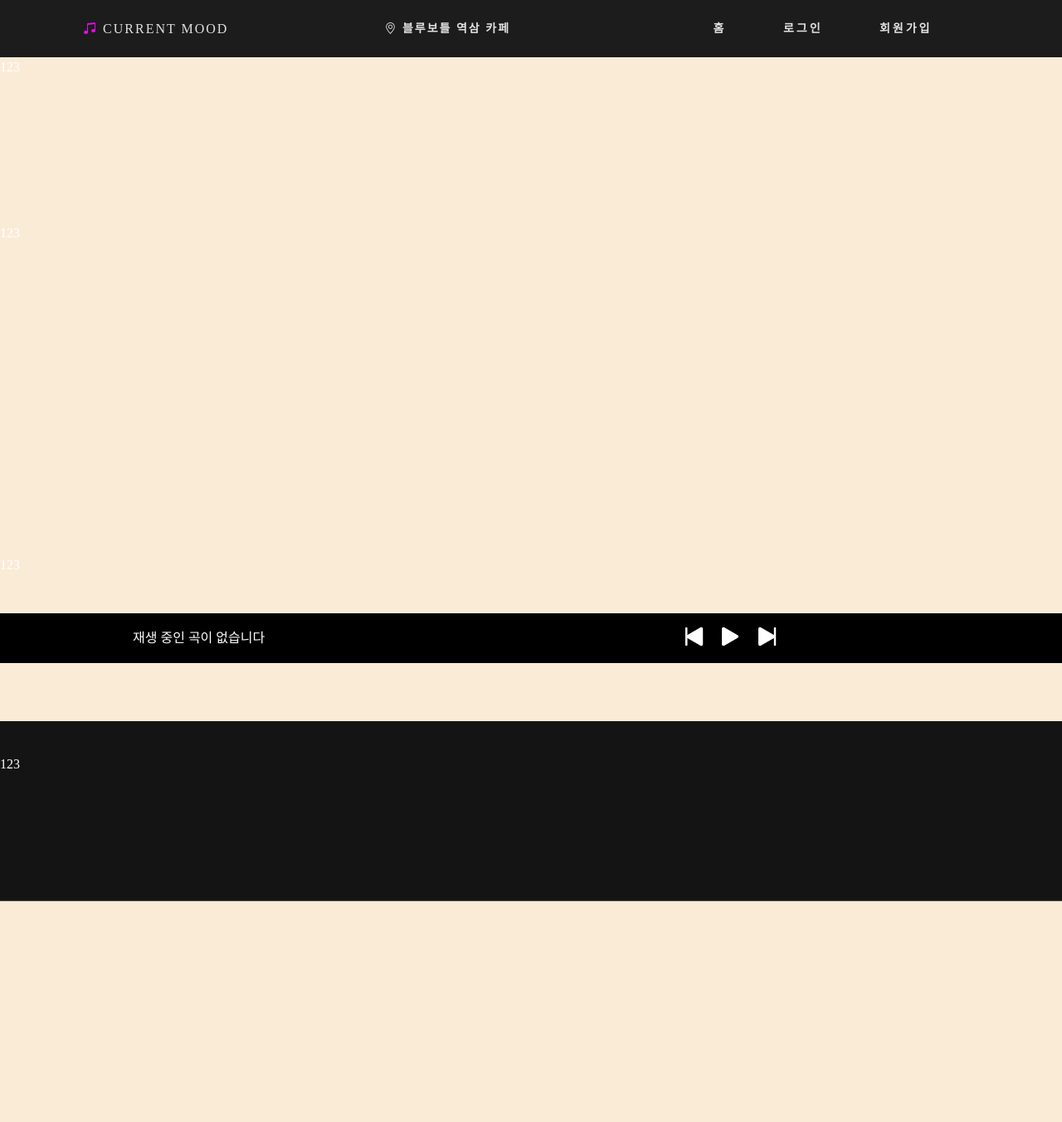
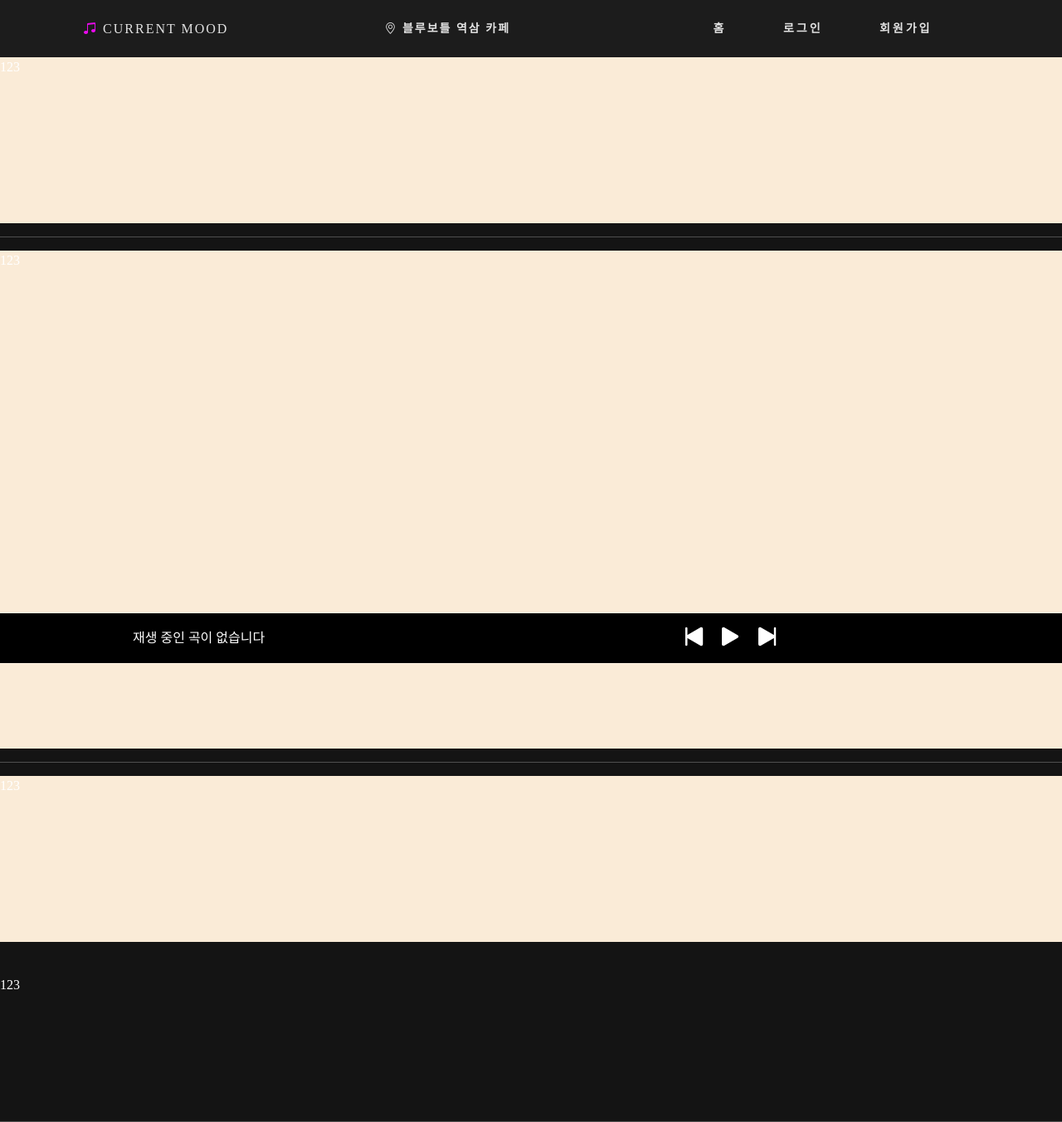
Before and after one commit to knuksg/CurrentMood, a Django app: page /public/ in a window 1280 px wide. Shown: the whole page at 83% size. Before the commit the page ends 1086 px from the top, so only its background shows below. Run offline with Django 3.2, Linux system fonts and the light colour scheme; some libraries are stand-ins or nearby versions; some web fonts are replaced.

Commit message:
style : articles/public [김태현]

```diff
--- a/articles/templates/articles/public.html
+++ b/articles/templates/articles/public.html
@@ -1,4 +1,11 @@
 {% extends 'main/base.html' %}
+{% load static %}
+{% load django_bootstrap5 %}
+
+{% block style %}
+    <link rel="stylesheet" href="{% static 'css/articles.css' %}">
+{% endblock %}
+
 {% block body %}
 
 {% comment %} 1등 장소 {% endcomment %}
@@ -6,10 +13,14 @@
     123
 </div>
 
+<hr>
+
 {% comment %} 나머지 장소 + 캐러셀 {% endcomment %}
 <div class="place__recom">
     123
 </div>
+
+<hr>
 
 {% comment %} 인기 유저 + 캐러셀 {% endcomment %}
 <div class="place__bestUser">
--- a/main/templates/main/base.html
+++ b/main/templates/main/base.html
@@ -71,9 +71,9 @@
       <section>
         {% block body %}{% endblock body %}
       </section>
-      <footer>
+      <div class="footer">
         123
-      </footer>
+      </div>
     </div>
 
     <hr>
--- a/static/css/articles.css
+++ b/static/css/articles.css
@@ -1,16 +1,3 @@
-html,
-body {
-  width: 100vw;
-  min-height: 50vh;
-  background-color: rgb(20, 20, 20);
-  font-family:'Poppins';
-  color : white;
-}
-
-* {
-  box-sizing: border-box;
-}
-
 .private-player {
   display: flex;
   justify-content: center;
@@ -66,7 +53,7 @@ body {
   height: 0; /* 100% Full-height */
   width: 100%; /* 0 width - change this with JavaScript */
   position: fixed; /* Stay in place */
-  z-index: 1; /* Stay on top */
+  z-index: 3; /* Stay on top */
   bottom: 0; /* Stay at the top */
   left: 0;
   background-color: #111; /* Black*/
@@ -135,7 +122,7 @@ body {
 }
 
 .place__recom {
-  height: 400px;
+  height: 600px;
   background-color: antiquewhite;
 }
 
--- a/static/css/base.css
+++ b/static/css/base.css
@@ -11,6 +11,7 @@ body {
   height: 100%;
   width: 100%;
   background-color: rgb(20, 20, 20);
+  color : white;
 }
 
 #wrap {
@@ -161,10 +162,11 @@ section {
 	padding-bottom: 200px; /* footer의 height값과 동일 */
 }
 
-footer {
+.footer {
 	width: 100%;
 	height: 180px; /* 내용물에 따라 알맞는 값 설정 */
   padding-top: 20px;
 	bottom: 0px;
 	position: absolute;
+  z-index: 0;
 }
```
